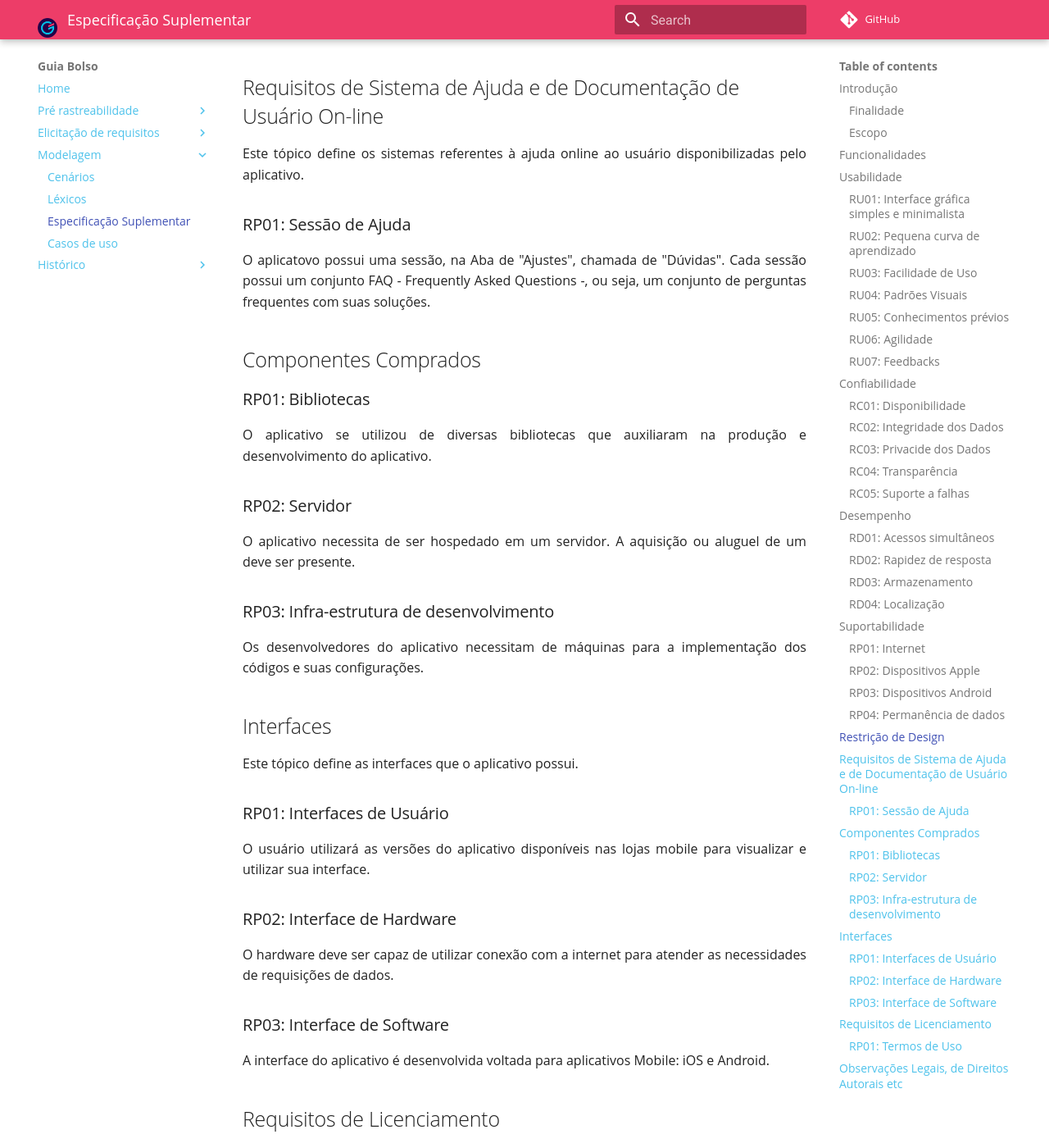
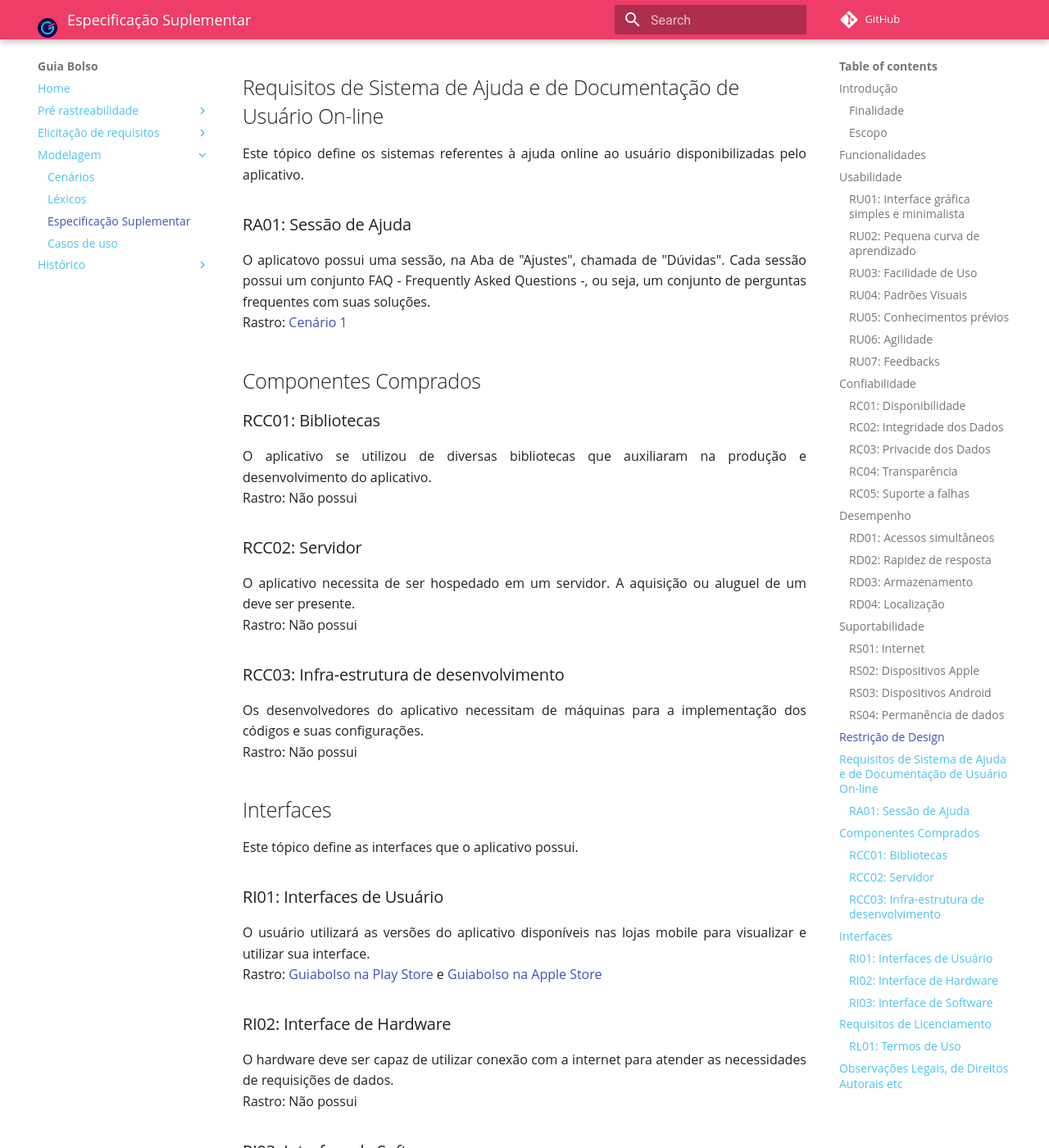
Before and after one commit to fga-disciplinas/2019.1-Guia-Bolso, an MkDocs documentation site: the page built from docs/modelagem/especificacao.md, in a window 1280 px wide and 1400 px high, scrolled down 4721 px. Shown: the whole window at 82% size. Built offline with MkDocs 1.6.1 and Material for MkDocs 9.7.7, drawn with Linux system fonts in a browser that asks for light colours; comment, search, counter and statistics services are not loaded; old or Windows-style settings are respelled for this version of MkDocs; some of the changed text lies outside the part shown.

Commit message:
Corrigindo especificação

```diff
--- a/docs/modelagem/especificacao.md
+++ b/docs/modelagem/especificacao.md
@@ -109,22 +109,22 @@ Para o aplicativo desempenhar cada vez melhor o oferecimento de dicas da aba Gui
 
 Este tópico descreve o quão portável deve ser o Guiabolso e em quais plataformas ele oferece suporte.
 
-### RP01: Internet
+### RS01: Internet
 
 O Guiabolso tem suporte apenas em dispositivos que podem ter acesso à internet.
 <br> Rastro: Não possui
 
-### RP02: Dispositivos Apple
+### RS02: Dispositivos Apple
 
 O aplicativo deve suportar dispositivos móveis com sistema iOS 9.0 ou posterior e ser compatível com iPhone, iPad e iPod touch.
 <br> Rastro: [Guiabolso na Apple Store](https://itunes.apple.com/br/app/guiabolso-controle-financeiro/id891087489?mt=8)
 
-### RP03: Dispositivos Android
+### RS03: Dispositivos Android
 
 O aplicativo deve suportar dispositivos móveis com sistemas Android 4.1 e versões superiores.
 <br> Rastro: [Guiabolso na Play Store](https://play.google.com/store/apps/details?id=br.com.guiabolso&hl=pt_BR)
 
-### RP04: Permanência de dados
+### RS04: Permanência de dados
 
 A aplicação deve suportar acesso por meio de navegadores web e diferentes plataformas mobiles, com a permanência de dados e de preferências de uso do mesmo usuário.
 <br> Rastro: Não possui
@@ -137,45 +137,53 @@ Este tópico define todas as restrições de design voltadas para as plataformas
 
 Este tópico define os sistemas referentes à ajuda online ao usuário disponibilizadas pelo aplicativo.
 
-### RP01: Sessão de Ajuda
+### RA01: Sessão de Ajuda
 
 O aplicatovo possui uma sessão, na Aba de "Ajustes", chamada de "Dúvidas". Cada sessão possui um conjunto FAQ - Frequently Asked Questions -, ou seja, um conjunto de perguntas frequentes com suas soluções.
+<br> Rastro: [Cenário 1](../cenarios/#c11-solicitar-suporte)
 
 ## Componentes Comprados
 
-### RP01: Bibliotecas
+### RCC01: Bibliotecas
 
 O aplicativo se utilizou de diversas bibliotecas que auxiliaram na produção e desenvolvimento do aplicativo.
+<br> Rastro: Não possui
 
-### RP02: Servidor
+### RCC02: Servidor
 
 O aplicativo necessita de ser hospedado em um servidor. A aquisição ou aluguel de um deve ser presente.
+<br> Rastro: Não possui
 
-### RP03: Infra-estrutura de desenvolvimento
+### RCC03: Infra-estrutura de desenvolvimento
 
 Os desenvolvedores do aplicativo necessitam de máquinas para a implementação dos códigos e suas configurações.
+<br> Rastro: Não possui
 
 ## Interfaces
 
 Este tópico define as interfaces que o aplicativo possui.
 
-### RP01: Interfaces de Usuário
+### RI01: Interfaces de Usuário
 
 O usuário utilizará as versões do aplicativo disponíveis nas lojas mobile para visualizar e utilizar sua interface.
+<br> Rastro: [Guiabolso na Play Store](https://play.google.com/store/apps/details?id=br.com.guiabolso&hl=pt_BR) e [Guiabolso na Apple Store](https://itunes.apple.com/br/app/guiabolso-controle-financeiro/id891087489?mt=8)
 
-### RP02: Interface de Hardware
+### RI02: Interface de Hardware
 
 O hardware deve ser capaz de utilizar conexão com a internet para atender as necessidades de requisições de dados.
+<br> Rastro: Não possui
 
-### RP03: Interface de Software
+### RI03: Interface de Software
 
 A interface do aplicativo é desenvolvida voltada para aplicativos Mobile: iOS e Android.
+<br> Rastro: Não possui
 
 ## Requisitos de Licenciamento
 
-### RP01: Termos de Uso
+### RL01: Termos de Uso
 
 O aplicativo apresenta seus termos de uso para que o usuário concorde em utilizar o aplicativo e suas informações dentro dos limites apresentados.
+<br> Rastro: Não possui
 
 ## Observações Legais, de Direitos Autorais etc
 
```
